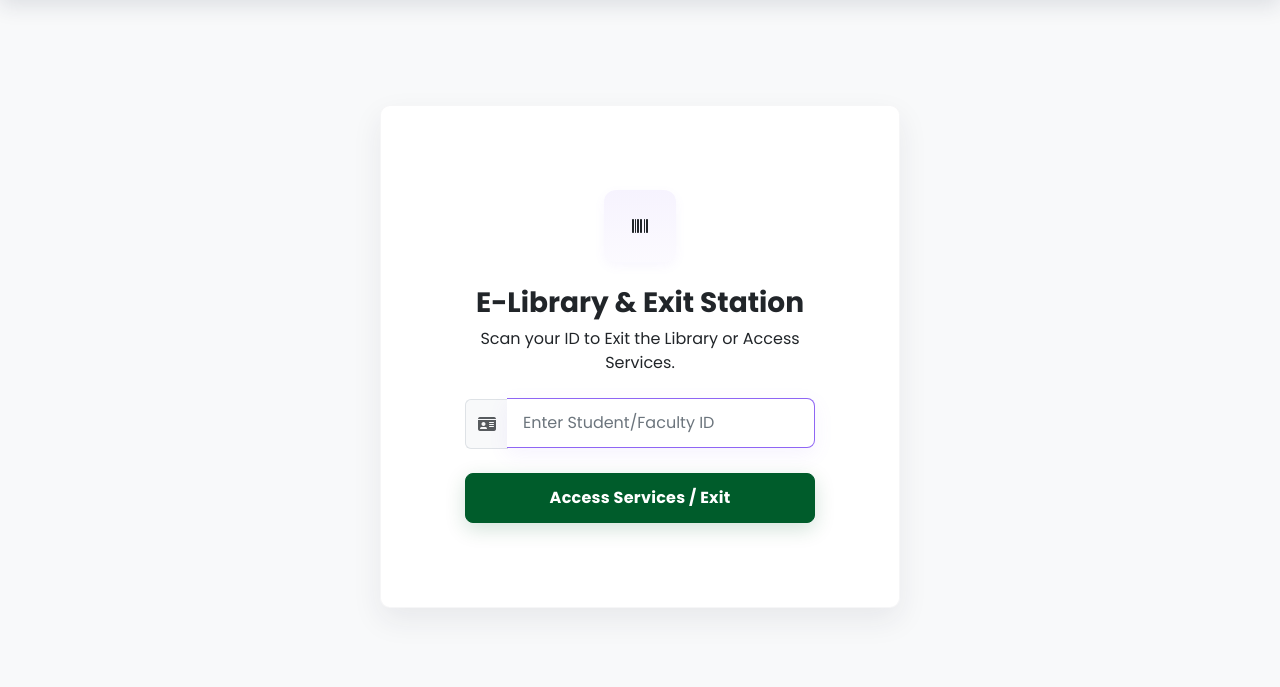
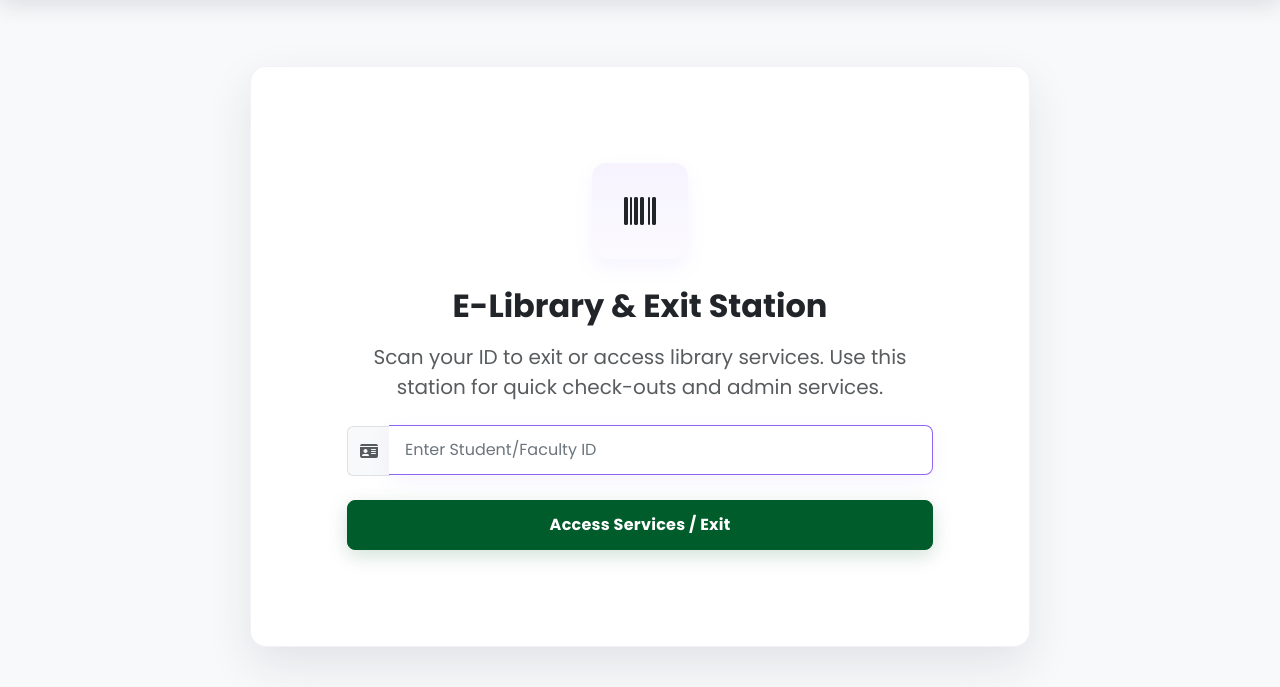
Before and after one commit to 0xh7ml/PyLibrary, a Django app: template templates/user/service_monitor.html in a window 1280 px wide. Shown: the part 87-774 px from the top of the page. Run offline with Django 4.2, Linux system fonts and the light colour scheme; the template is opened without the code that fills it, so the values that code supplies are empty.

Commit message:
feat(ui): enlarge monitor cards, increase logo and typography for entry/service monitors

```diff
--- a/templates/user/service_monitor.html
+++ b/templates/user/service_monitor.html
@@ -34,8 +34,8 @@
     .nav-pill a:hover { color: #fff; background: rgba(255,255,255,0.06); transform: translateY(-2px); }
     .nav-pill a.active-link { color: var(--accent); background: rgba(143,102,244,0.12); box-shadow: 0 4px 14px rgba(143,102,244,0.06); }
     .header .admin-links .active-link::after { content:''; display:block; height:3px; width:36px; margin:6px auto 0; background: linear-gradient(90deg,var(--accent), rgba(143,102,244,0.6)); border-radius:2px; }
-    .login-card { max-width:520px; width:100%; border-radius:var(--radius); background:var(--card-bg); animation: fadeInSlideUp 0.8s ease-out forwards; box-shadow:0 12px 30px rgba(34,43,69,0.08); border:1px solid rgba(34,43,69,0.04);} .login-card .card-body { padding:2.25rem; }
-    .iubat-logo-wrapper { display:flex; align-items:center; justify-content:center; margin:0 auto 1.5rem auto; width:72px; height:72px; border-radius:12px; background: linear-gradient(180deg, rgba(143,102,244,0.08), rgba(143,102,244,0.03)); box-shadow: 0 4px 12px rgba(143,102,244,0.06);} .iubat-logo { max-width:60px; height:auto; }
+    .login-card { max-width:780px; width:100%; border-radius:calc(var(--radius) + 6px); background:var(--card-bg); animation: fadeInSlideUp 0.8s ease-out forwards; box-shadow:0 18px 46px rgba(34,43,69,0.10); border:1px solid rgba(34,43,69,0.06);} .login-card .card-body { padding:3rem; }
+    .iubat-logo-wrapper { display:flex; align-items:center; justify-content:center; margin:0 auto 1.75rem auto; width:96px; height:96px; border-radius:14px; background: linear-gradient(180deg, rgba(143,102,244,0.08), rgba(143,102,244,0.03)); box-shadow: 0 8px 20px rgba(143,102,244,0.08);} .iubat-logo { max-width:84px; height:auto; }
 
 
     .brand-logo { width: 36px; height: 36px; object-fit: contain; border-radius: 6px; }
@@ -64,11 +64,11 @@
         <div class="card login-card p-4 p-md-5">
             <div class="card-body text-center">
 
-                <div class="iubat-logo-wrapper service-icon"><i class="fa-solid fa-barcode"></i></div>
+                <div class="iubat-logo-wrapper service-icon"><i class="fa-solid fa-barcode fa-2x"></i></div>
 
-                <h1 class="h3 fw-bold mb-2">E-Library & Exit Station</h1>
-                <p class="mb-4">
-                    Scan your ID to Exit the Library or Access Services.
+                <h1 class="h2 fw-bold mb-3">E-Library & Exit Station</h1>
+                <p class="lead mb-4 text-muted">
+                    Scan your ID to exit or access library services. Use this station for quick check-outs and admin services.
                 </p>
 
                 <form id="serviceForm" method="POST">
```
Also changed, not shown: templates/user/entry_monitor.html (+11 -11 lines).
